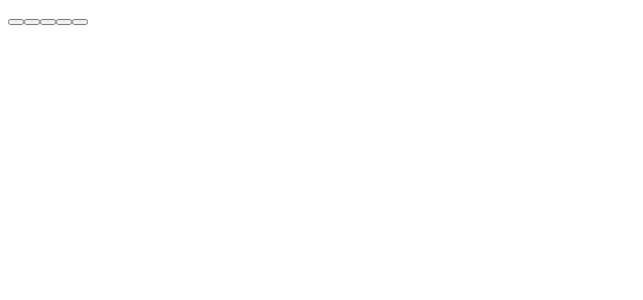
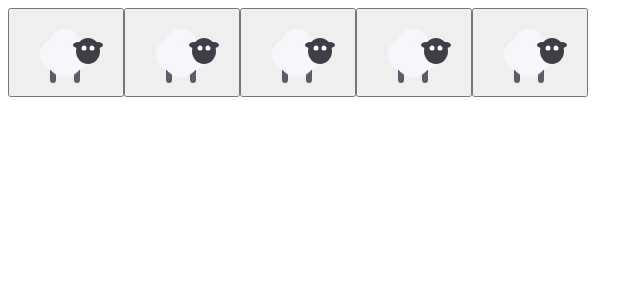
Before and after one commit to jpyepez/web-toys, a React (Vite) app: page /toy/counting-sheep in a window 1280 px wide. Shown: the top 300 px of the page, without its empty margins (0-643 px from the left). Built offline with nearby package versions, Linux system fonts and the light colour scheme.

Commit message:
feat(sheep): GREEN - draw each sheep from SVG primitives [slice 02]

```diff
--- a/src/toys/counting-sheep/CountingSheep.tsx
+++ b/src/toys/counting-sheep/CountingSheep.tsx
@@ -2,6 +2,29 @@ import type { ToyProps } from '../../shell/registry';
 
 /** How many Sheep make up the meadow. Sized for ~15–30s; easy to tune. */
 const SHEEP_COUNT = 5;
+
+/** A single Sheep, drawn from SVG primitives — no image assets (ADR-0002). */
+function SheepDrawing() {
+  return (
+    <svg viewBox="0 0 100 80" width="100" height="80" aria-hidden="true">
+      {/* legs */}
+      <rect x="34" y="52" width="6" height="20" rx="3" fill="#5b5b6b" />
+      <rect x="58" y="52" width="6" height="20" rx="3" fill="#5b5b6b" />
+      {/* fluffy body */}
+      <circle cx="40" cy="44" r="16" fill="#f7f7fb" />
+      <circle cx="58" cy="44" r="16" fill="#f7f7fb" />
+      <circle cx="49" cy="34" r="16" fill="#f7f7fb" />
+      <circle cx="49" cy="48" r="18" fill="#f7f7fb" />
+      {/* head */}
+      <ellipse cx="72" cy="40" rx="12" ry="13" fill="#3f3f4a" />
+      <circle cx="68" cy="37" r="2.5" fill="#ffffff" />
+      <circle cx="76" cy="37" r="2.5" fill="#ffffff" />
+      {/* ears */}
+      <ellipse cx="62" cy="34" rx="5" ry="3" fill="#3f3f4a" />
+      <ellipse cx="82" cy="34" rx="5" ry="3" fill="#3f3f4a" />
+    </svg>
+  );
+}
 
 /**
  * Counting Sheep: a meadow of tappable Sheep. Tapping a Sheep counts it; once
@@ -13,7 +36,9 @@ export function CountingSheep(_props: ToyProps) {
   return (
     <main>
       {sheep.map((i) => (
-        <button key={i} type="button" aria-label={`Sheep ${i + 1}`} />
+        <button key={i} type="button" aria-label={`Sheep ${i + 1}`}>
+          <SheepDrawing />
+        </button>
       ))}
     </main>
   );
```
